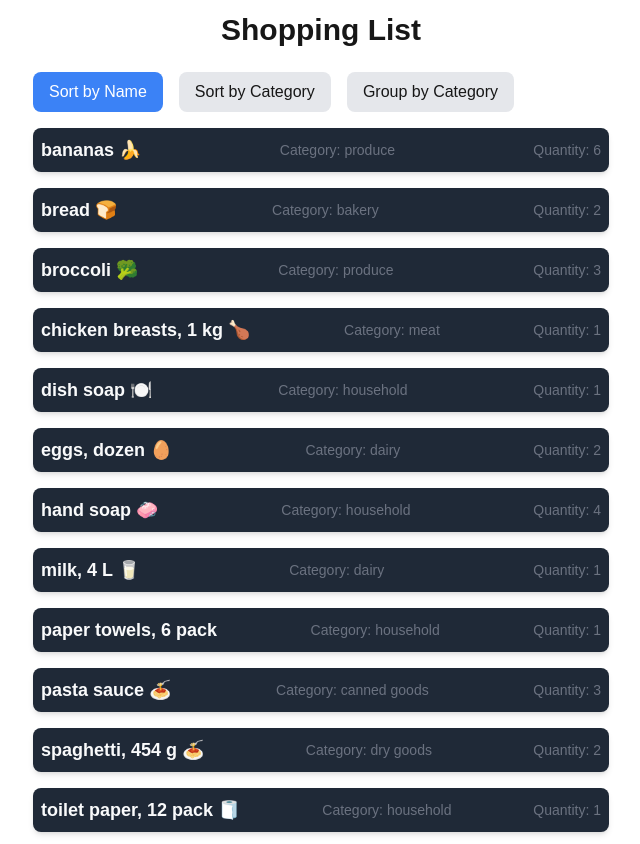
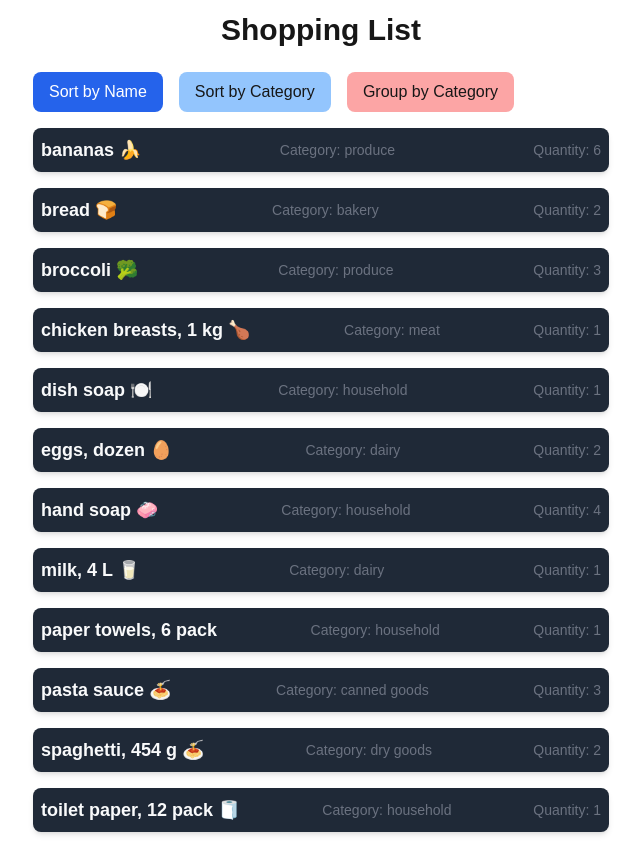
Before and after one commit to MalekMansour/cprg306-assignments, a Next.js app: page /week-6 in a window 1280 px wide. Shown: the whole page, without its empty margins (319-959 px from the left). Built offline with nearby package versions, Linux system fonts and the light colour scheme.

Commit message:
Update item-list.js

```diff
--- a/app/week-6/item-list.js
+++ b/app/week-6/item-list.js
@@ -32,7 +32,7 @@ const ItemList = () => {
         <button
           onClick={() => setSortBy("name")}
           className={`px-4 py-2 rounded-lg ${
-            sortBy === "name" ? "bg-blue-500 text-white" : "bg-gray-200"
+            sortBy === "name" ? "bg-blue-600 text-white" : "bg-blue-300"
           }`}
         >
           Sort by Name
@@ -40,7 +40,7 @@ const ItemList = () => {
         <button
           onClick={() => setSortBy("category")}
           className={`px-4 py-2 rounded-lg ${
-            sortBy === "category" ? "bg-blue-500 text-white" : "bg-gray-200"
+            sortBy === "category" ? "bg-blue-600 text-white" : "bg-blue-300"
           }`}
         >
           Sort by Category
@@ -48,7 +48,7 @@ const ItemList = () => {
         <button
           onClick={() => setGroupByCategory((prev) => !prev)}
           className={`px-4 py-2 rounded-lg ${
-            groupByCategory ? "bg-green-500 text-white" : "bg-gray-200"
+            groupByCategory ? "bg-green-500 text-white" : "bg-red-300"
           }`}
         >
           Group by Category
```
